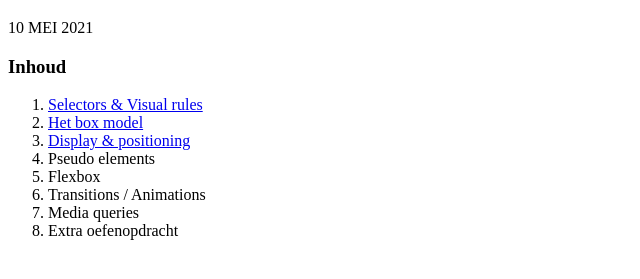
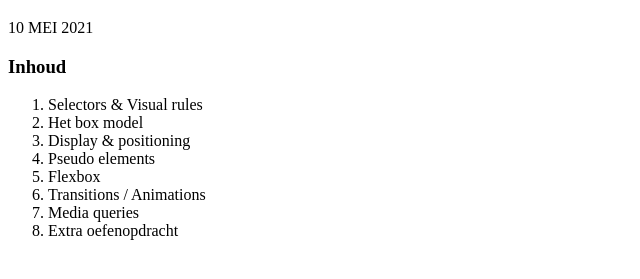
Before and after one commit to adriennf/TG-Web-Dev, a plain HTML site: page CSS3/index.html in a window 1280 px wide. Shown: the part 61-340 px from the top of the page, without its empty margins (0-640 px from the left). Drawn offline with Linux system fonts and the light colour scheme.

Commit message:
index.html

```diff
--- a/CSS3/index.html
+++ b/CSS3/index.html
@@ -11,11 +11,10 @@
     <time datetime="2021-05-10">10 MEI 2021</time>
     <h3>Inhoud</h3>
     <ol>
-      <li>
-        <a href="/CSS3/SelectorsVisual rules/">Selectors & Visual rules</a>
+      <li>Selectors & Visual rules
       </li>
-      <li><a href="/CSS3/Het box model/">Het box model</a></li>
-      <li><a href="/CSS3/Display & Positioning/"> Display & positioning</a></li>
+      <li>Het box model</li>
+      <li>Display & positioning</li>
       <li>Pseudo elements</li>
       <li>Flexbox</li>
       <li>Transitions / Animations</li>
```
Also changed, not shown: CSS3/Pseudo_elements/opdracht 1.html (renamed from CSS3/Pseudo elements/opdracht 1.html, +1 -1 lines), CSS3/Pseudo_elements/opdracht 2.html (added, +13 -0 lines), CSS3/Pseudo_elements/opdracht 4.html (renamed from CSS3/Pseudo elements/opdracht 4.html), CSS3/SelectorsVisualRules/CSS Selectors example.css (renamed from CSS3/SelectorsVisual rules/CSS Selectors example.css), CSS3/SelectorsVisualRules/CSS Selectors examples.html (renamed from CSS3/SelectorsVisual rules/CSS Selectors examples.html), CSS3/SelectorsVisualRules/ExampleAdjacentSibling.html (renamed from CSS3/SelectorsVisual rules/ExampleAdjacentSibling.html), CSS3/SelectorsVisualRules/ExampleChild.html (renamed from CSS3/SelectorsVisual rules/ExampleChild.html), CSS3/SelectorsVisualRules/ExampleGeneralSibling.html (renamed from CSS3/SelectorsVisual rules/ExampleGeneralSibling.html), CSS3/SelectorsVisualRules/opdracht 1.html (renamed from CSS3/SelectorsVisual rules/opdracht 1.html), CSS3/SelectorsVisualRules/opdracht 2.html (renamed from CSS3/SelectorsVisual rules/opdracht 2.html), CSS3/SelectorsVisualRules/opdracht 3.html (renamed from CSS3/SelectorsVisual rules/opdracht 3.html), CSS3/SelectorsVisualRules/opdracht 4.html (renamed from CSS3/SelectorsVisual rules/opdracht 4.html), CSS3/SelectorsVisualRules/opdracht 5.html (renamed from CSS3/SelectorsVisual rules/opdracht 5.html), CSS3/SelectorsVisualRules/opdracht 6.html (renamed from CSS3/SelectorsVisual rules/opdracht 6.html), 3 more files, 2 other files.
